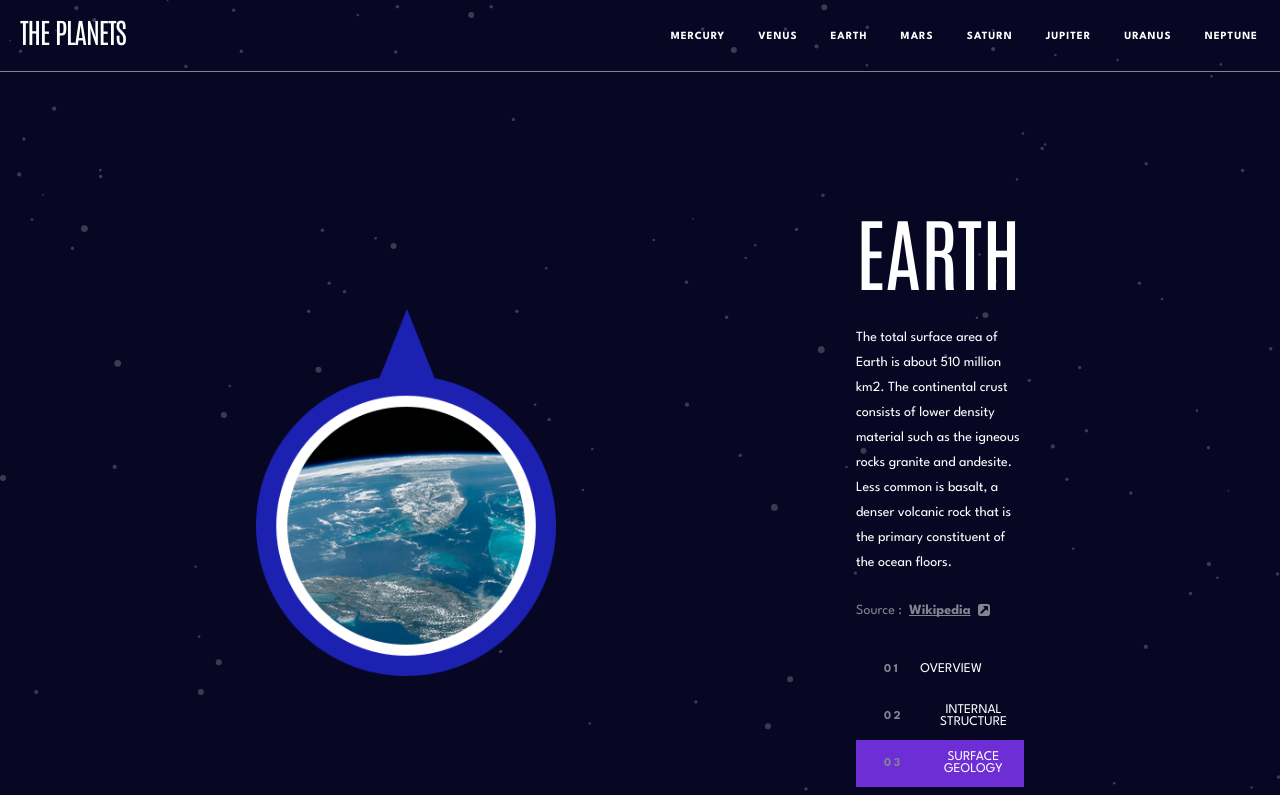
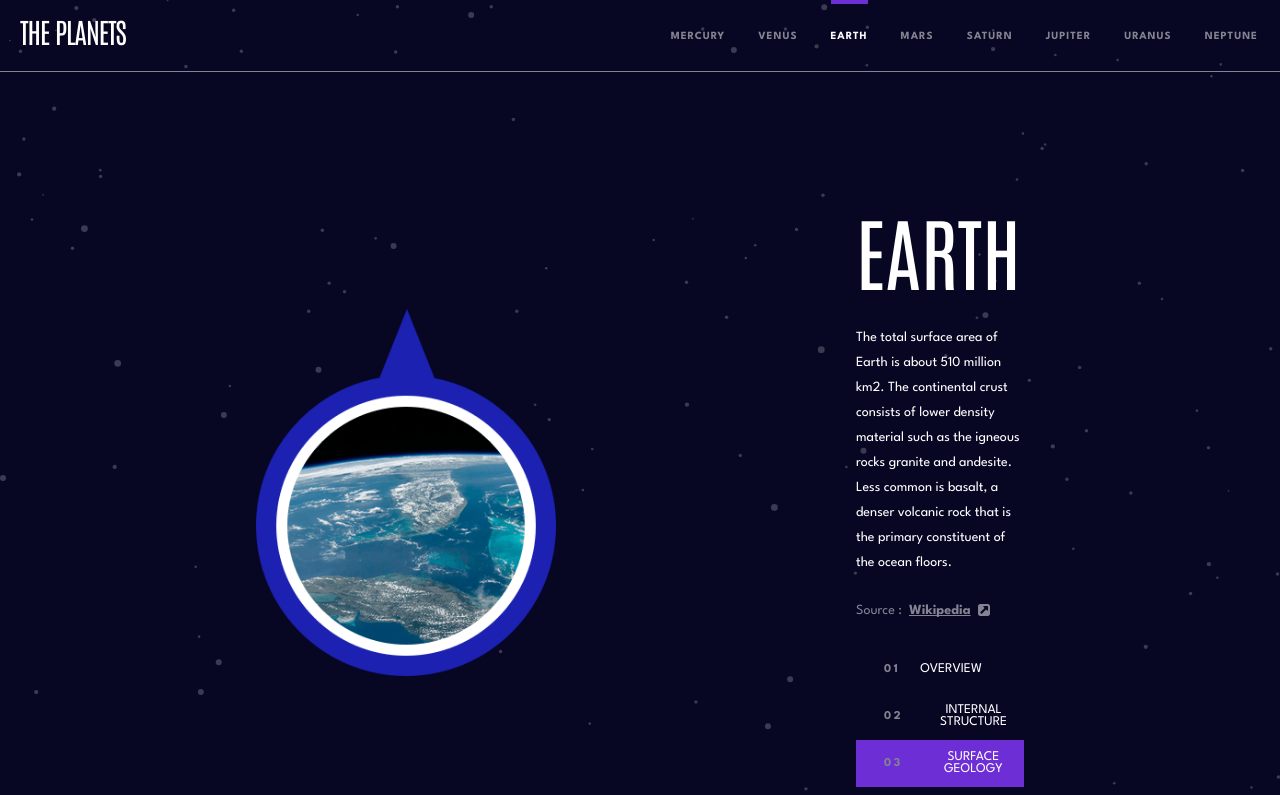
Before and after one commit to vakkko/planet-facts, a React app: page /earth/geology in a window 1280 px wide. Shown: the top 795 px of the page. Built offline with nearby package versions, Linux system fonts and the light colour scheme; the HTML template or start-up script is replaced by a standard one.

Commit message:
Style planet links

```diff
--- a/src/components/Header/Header.tsx
+++ b/src/components/Header/Header.tsx
@@ -1,35 +1,62 @@
-import { NavLink, Outlet } from "react-router";
+import { NavLink, Outlet, useParams } from "react-router";
 import "./header.css";
 
 export default function Header() {
+  const params = useParams<{ planetName: string }>();
+  const planetName = params.planetName?.toLowerCase();
+
   return (
     <>
       <header>
         <p className="logo">THE PLANETS</p>
         <nav className="planets-navigation">
-          <NavLink to={"/mercury/overview"} className="planet-link">
+          <NavLink
+            to={"/mercury/overview"}
+            className={`link ${planetName === "mercury" ? "link-mercury" : ""}`}
+          >
             {" "}
             MERCURY
           </NavLink>
-          <NavLink className="planet-link" to={"venus/overview"}>
+          <NavLink
+            className={`link ${planetName === "venus" ? "link-venus" : ""}`}
+            to={"venus/overview"}
+          >
             VENUS
           </NavLink>
-          <NavLink className="planet-link" to={"earth/overview"}>
+          <NavLink
+            className={`link ${planetName === "earth" ? "link-earth" : ""}`}
+            to={"earth/overview"}
+          >
             EARTH
           </NavLink>
-          <NavLink className="planet-link" to={"mars/overview"}>
+          <NavLink
+            className={`link ${planetName === "mars" ? "link-mars" : ""}`}
+            to={"mars/overview"}
+          >
             MARS
           </NavLink>
-          <NavLink className="planet-link" to={"saturn/overview"}>
+          <NavLink
+            className={`link ${planetName === "saturn" ? "link-saturn" : ""}`}
+            to={"saturn/overview"}
+          >
             SATURN
           </NavLink>
-          <NavLink className="planet-link" to={"jupiter/overview"}>
+          <NavLink
+            className={`link ${planetName === "jupiter" ? "link-jupiter" : ""}`}
+            to={"jupiter/overview"}
+          >
             JUPITER
           </NavLink>
-          <NavLink className="planet-link" to={"uranus/overview"}>
+          <NavLink
+            className={`link ${planetName === "uranus" ? "link-uranus" : ""}`}
+            to={"uranus/overview"}
+          >
             URANUS
           </NavLink>
-          <NavLink className="planet-link" to={"neptune/overview"}>
+          <NavLink
+            className={`link ${planetName === "neptune" ? "link-neptune" : ""}`}
+            to={"neptune/overview"}
+          >
             NEPTUNE
           </NavLink>
         </nav>
--- a/src/components/Header/header.css
+++ b/src/components/Header/header.css
@@ -7,13 +7,14 @@
   padding-top: 1.3rem;
 }
 
-.planet-link {
+.link {
   font-size: 1.1rem;
   font-weight: 700;
   line-height: 2.5rem;
   letter-spacing: 0.1rem;
-  color: white;
+  color: #838391;
   padding-top: 2rem;
+  cursor: pointer;
 }
 
 .planets-navigation {
@@ -33,7 +34,46 @@ header {
 
 /* ACTIVE */
 
-.planet-link.active {
+.link:hover {
+  color: white;
+}
+
+.link-mercury {
   box-shadow: 0 -4px 0 0 #419ebb;
-  cursor: pointer;
+  color: white;
 }
+
+.link-venus {
+  box-shadow: 0 -4px 0 0 #eda249;
+  color: white;
+}
+
+.link-earth {
+  box-shadow: 0 -4px 0 0 #6d2ed5;
+  color: white;
+}
+
+.link-mars {
+  box-shadow: 0 -4px 0 0 #d14c32;
+  color: white;
+}
+
+.link-jupiter {
+  box-shadow: 0 -4px 0 0 #d83a34;
+  color: white;
+}
+
+.link-saturn {
+  box-shadow: 0 -4px 0 0 #cd5120;
+  color: white;
+}
+
+.link-uranus {
+  box-shadow: 0 -4px 0 0 #1ec1a2;
+  color: white;
+}
+
+.link-neptune {
+  box-shadow: 0 -4px 0 0 #2d68f0;
+  color: white;
+}
--- a/src/components/PlanetDetails/planetDetails.css
+++ b/src/components/PlanetDetails/planetDetails.css
@@ -80,34 +80,34 @@
   cursor: pointer;
 }
 
-.mercury.active {
+.info.mercury.active {
   background-color: #419ebb;
 }
 
-.venus.active {
+.info.venus.active {
   background-color: #eda249;
 }
 
-.earth.active {
+.info.earth.active {
   background-color: #6d2ed5;
 }
 
-.mars.active {
+.info.mars.active {
   background-color: #d14c32;
 }
 
-.jupiter.active {
+.info.jupiter.active {
   background-color: #d83a34;
 }
 
-.saturn.active {
+.info.saturn.active {
   background-color: #cd5120;
 }
 
-.uranus.active {
+.info.uranus.active {
   background-color: #1ec1a2;
 }
 
-.neptune.active {
+.info.neptune.active {
   background-color: #2d68f0;
 }
```
